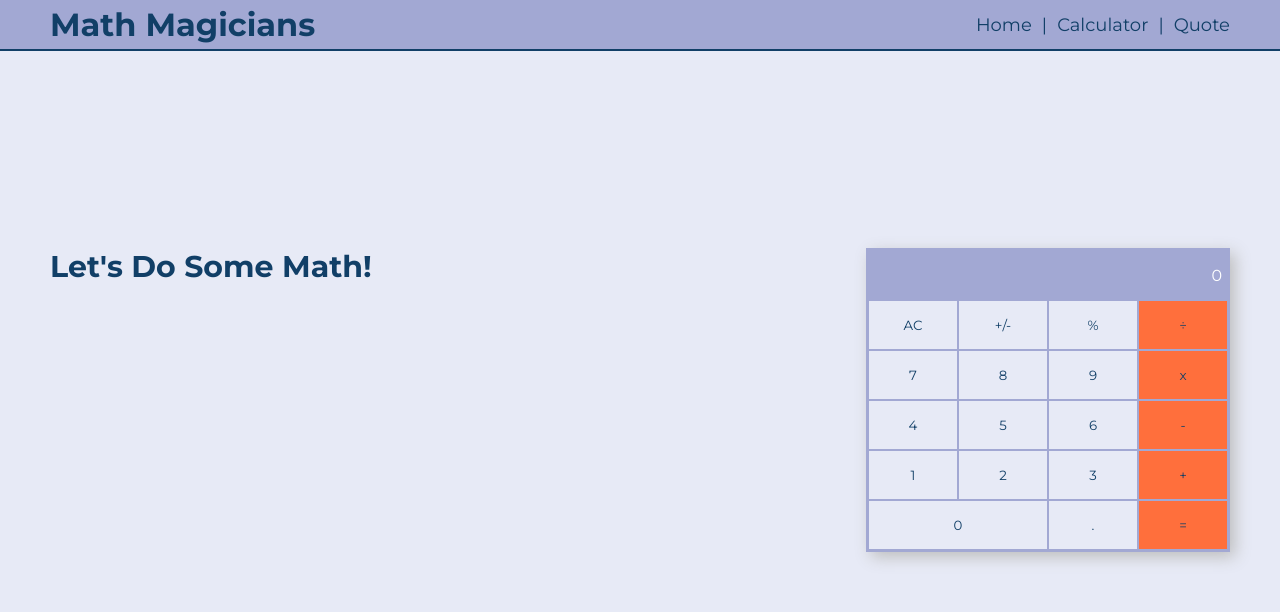
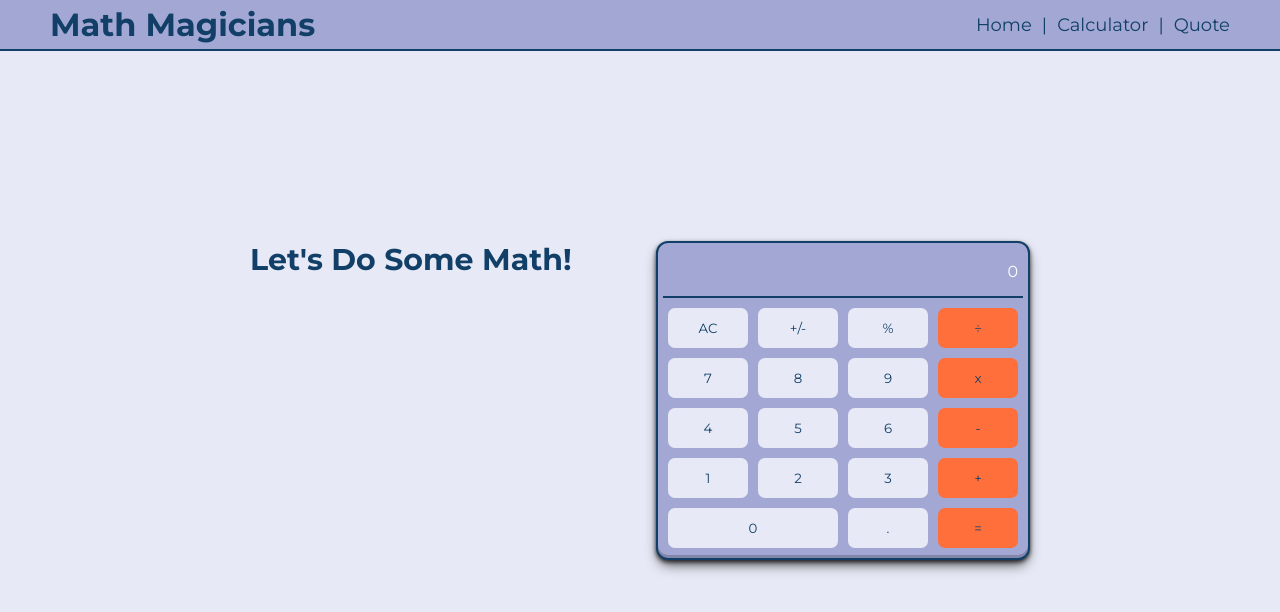
Before and after one commit to karayamanemre/math-magicians, a React (Create React App) app: page /calculator in a window 1280 px wide. Shown: the top 612 px of the page. Built offline with nearby package versions, Linux system fonts and the light colour scheme.

Commit message:
update style

```diff
--- a/src/App.css
+++ b/src/App.css
@@ -71,14 +71,18 @@ h2 {
   display: flex;
   justify-content: space-between;
   align-items: flex-start;
-  padding: 50px;
+  padding: 250px;
   gap: 25px;
 }
 
 .calculatorContainer {
   display: grid;
-  box-shadow: 5px 5px 15px #bebebe;
-  border: 2px solid #a2a8d3;
+  box-shadow: rgba(0, 0, 0, 0.7) 0px 2px 4px,
+    rgba(0, 0, 0, 0.7) 0px 7px 13px -3px, rgba(0, 0, 0, 0.2) 0px -3px 0px inset;
+  border: 2px solid #113f67;
+  border-radius: 12px;
+  background-color: #a2a8d3;
+  padding: 5px;
 }
 
 .display {
@@ -88,22 +92,29 @@ h2 {
   height: 50px;
   grid-column-start: 1;
   grid-column-end: 5;
-  border: 0.5px solid #a2a8d3;
   background-color: #a2a8d3;
   color: #fff;
   padding: 5px;
+  margin-bottom: 5px;
+  border-radius: 12px 12px 0 0;
+  border-bottom: 2px solid #113f67;
 }
 
 button {
   width: 90px;
   height: 50px;
   cursor: pointer;
-  border: 0.5px solid #a2a8d3;
+  border: 5px solid #a2a8d3;
   background: #e7eaf6;
+  border-radius: 12px;
 }
 
 button:hover {
-  filter: brightness(110%);
+  filter: brightness(105%);
+}
+
+button:active {
+  transform: translateY(2px);
 }
 
 .operator {
--- a/src/components/pages/Home.js
+++ b/src/components/pages/Home.js
@@ -4,20 +4,9 @@ const Home = () => (
   <div className="home">
     <h2>Welcome to Math Magicians</h2>
     <p>
-      Lorem ipsum dolor, sit amet consectetur adipisicing elit. Consequatur fuga
-      laboriosam quasi minus obcaecati quod unde iusto repellat, expedita
-      delectus alias dolore inventore aperiam exercitationem quas eveniet magni
-      necessitatibus. Fugiat, doloribus, quisquam atque autem incidunt placeat
-      repellat excepturi quibusdam corrupti praesentium repudiandae recusandae
-      aperiam totam quis libero alias, modi vitae!
-    </p>
-    <p>
-      Lorem ipsum dolor, sit amet consectetur adipisicing elit. Consequatur fuga
-      laboriosam quasi minus obcaecati quod unde iusto repellat, expedita
-      delectus alias dolore inventore aperiam exercitationem quas eveniet magni
-      necessitatibus. Fugiat, doloribus, quisquam atque autem incidunt placeat
-      repellat excepturi quibusdam corrupti praesentium repudiandae recusandae
-      aperiam totam quis libero alias, modi vitae!
+      "Math magicians" is a website for all fans of mathematics.<br></br>It is a
+      Single Page App that allows users to make simple calculations, and read a
+      random math-related quote.
     </p>
   </div>
 );
```
